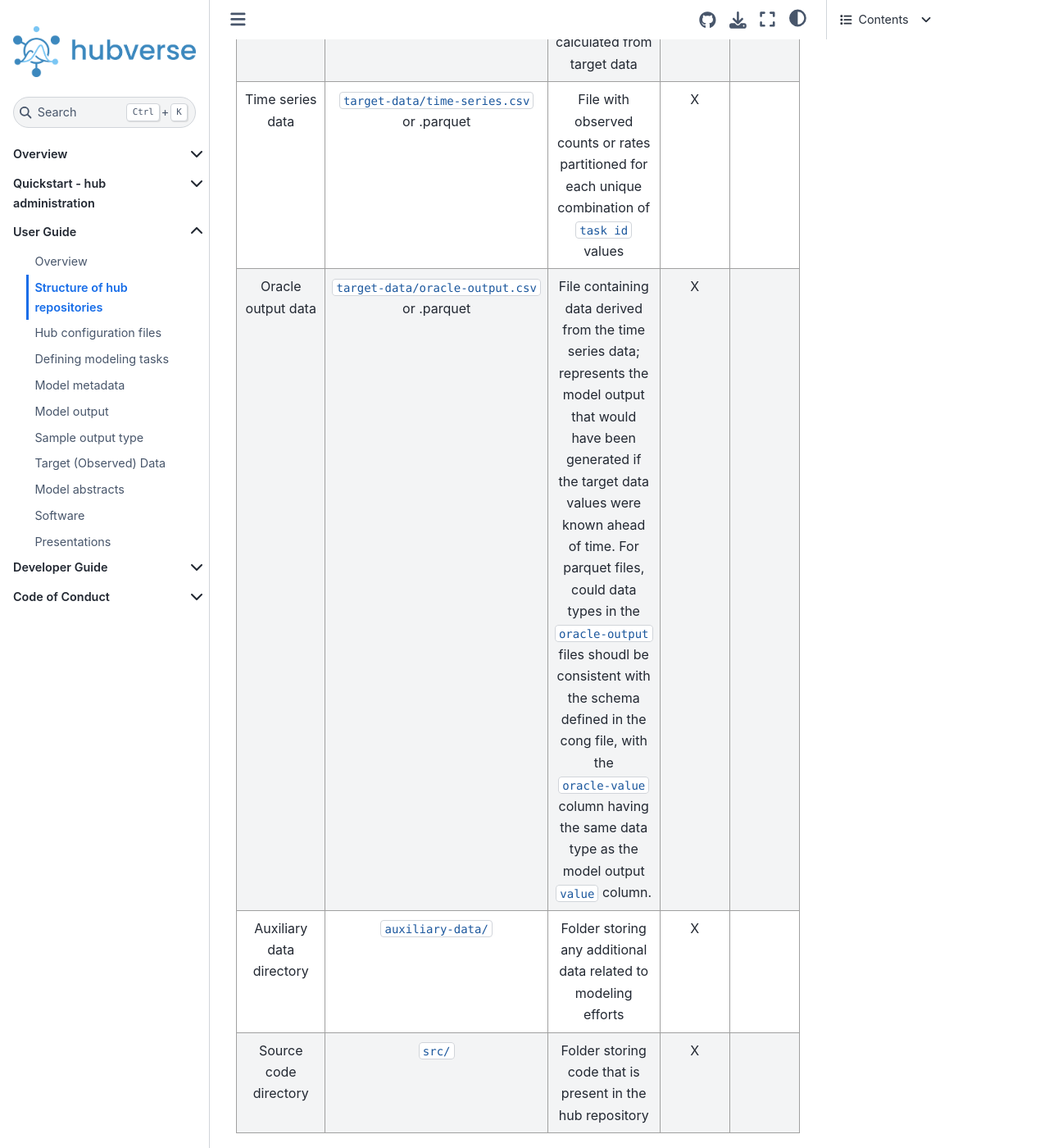
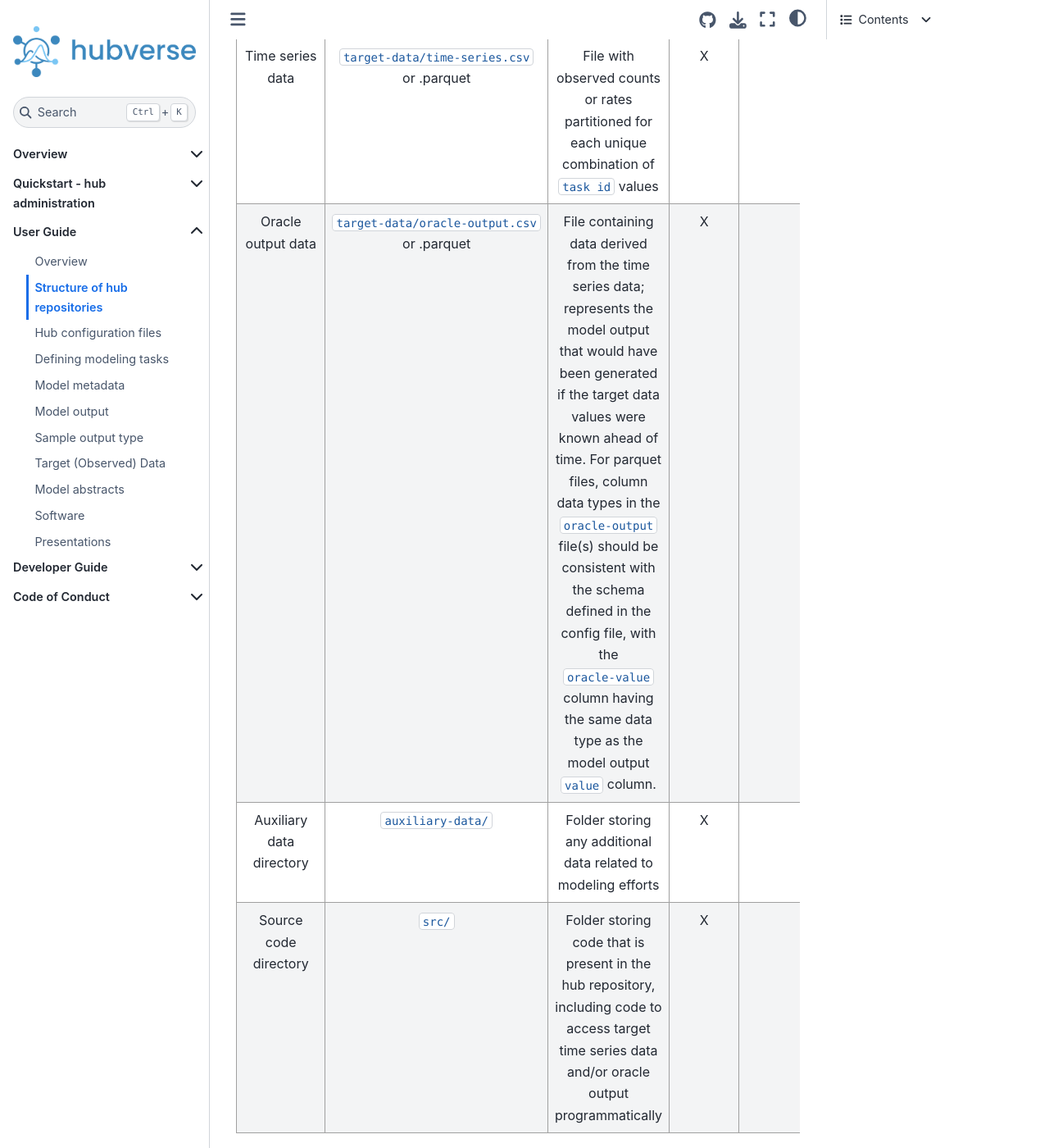
Before and after one commit to hubverse-org/hubDocs, a Sphinx documentation site: the page built from docs/source/user-guide/hub-structure.md, in a window 1280 px wide and 1400 px high, scrolled down 4223 px. Shown: the whole window at 82% size. Built offline with Sphinx 7.4.7 and the Sphinx Book theme 1.1.4, drawn with Linux system fonts in a browser that asks for light colours; comment, search, counter and statistics services are not loaded.

Commit message:
Update hub-structure.md

````diff
--- a/docs/source/user-guide/hub-structure.md
+++ b/docs/source/user-guide/hub-structure.md
@@ -64,9 +64,9 @@
 | ------ | ------ | ------ | ------ | ------ |
 | Target data directory | `target-data/` | Folder storing actual observed (i.e., target) values of an outcome (or links to external open-access sources) and information on how  model targets can be calculated from target data | X | |
 | Time series data | `target-data/time-series.csv` or .parquet | File with observed counts or rates partitioned for each unique combination of `task id` values | X |  |
-| Oracle output data | `target-data/oracle-output.csv` or .parquet | File containing data derived from the time series data; represents the model output that would have been generated if the target data values were known ahead of time. For parquet files, could data types in the `oracle-output` files shoudl be consistent with the schema defined in the cong file, with the `oracle-value` column having the same data type as the model output `value` column. | X |  |
+| Oracle output data | `target-data/oracle-output.csv` or .parquet | File containing data derived from the time series data; represents the model output that would have been generated if the target data values were known ahead of time. For parquet files, column data types in the `oracle-output` file(s) should be consistent with the schema defined in the config file, with the `oracle-value` column having the same data type as the model output `value` column. | X |  |
 | Auxiliary data directory | `auxiliary-data/` | Folder storing any additional data related to modeling efforts | X |  |
-| Source code directory | `src/` | Folder storing code that is present in the hub repository | X |  |
+| Source code directory | `src/` | Folder storing code that is present in the hub repository, including code to access target time series data and/or oracle output programmatically | X |  |
 ```
 
 
````
